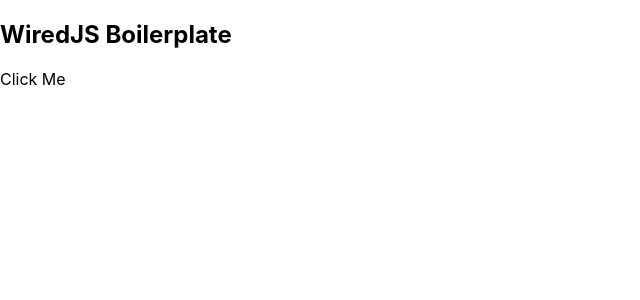
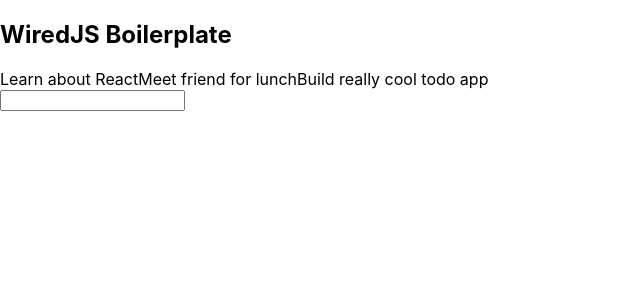
Before and after one commit to NuclearError/react-wiredjs-boilerplate, a React (Create React App) app: page / in a window 1280 px wide. Shown: the top 300 px of the page, without its empty margins (0-640 px from the left). Built offline with nearby package versions, Linux system fonts and the light colour scheme; the HTML template or start-up script is replaced by a standard one.

Commit message:
wip, gonna switch out wiredjs for something else

```diff
--- a/src/App.js
+++ b/src/App.js
@@ -1,14 +1,61 @@
-import React from 'react';
-import { WiredButton, WiredInput } from "wired-elements"
+import React, { useState } from 'react';
+import { WiredButton, WiredCard, WiredInput } from "wired-elements";
+
+// import TodoForm from './TodoForm';
+
+const Todo = ({ todo }) => <wired-card className="todo">{todo.text}</wired-card>;
+
+function TodoForm({ addTodo }) {
+  const [value, setValue] = useState("");
+
+  const handleSubmit = e => {
+    e.preventDefault();
+    if (!value) return;
+    addTodo(value);
+    setValue("");
+  };
+
+  return (
+    <form onSubmit={handleSubmit}>
+      <input
+        type="text"
+        className="input"
+        value={value}
+        onChange={e => setValue(e.target.value)}
+      />
+    </form>
+  );
+}
 
 function App() {
+
+  const [todos, setTodos] = useState([
+    { text: "Learn about React" },
+    { text: "Meet friend for lunch" },
+    { text: "Build really cool todo app" }
+  ]);
+
+  const addTodo = text => {
+    const newTodos = [...todos, { text }];
+    setTodos(newTodos);
+  };
+
+
   return (
     <section>
       <header>
         <h2>WiredJS Boilerplate</h2>
       </header>
-      <wired-input placeholder="Enter name"></wired-input>
-      <wired-button>Click Me</wired-button>
+      <div>
+        {todos.map((todo, index) => (
+          <Todo
+            key={index}
+            index={index}
+            todo={todo}
+          />
+        ))}
+      </div>
+      <TodoForm addTodo={addTodo} />
     </section>
   );
 }
```
Also changed, not shown: 1 other file (tests, documents, lock files or other folders).
